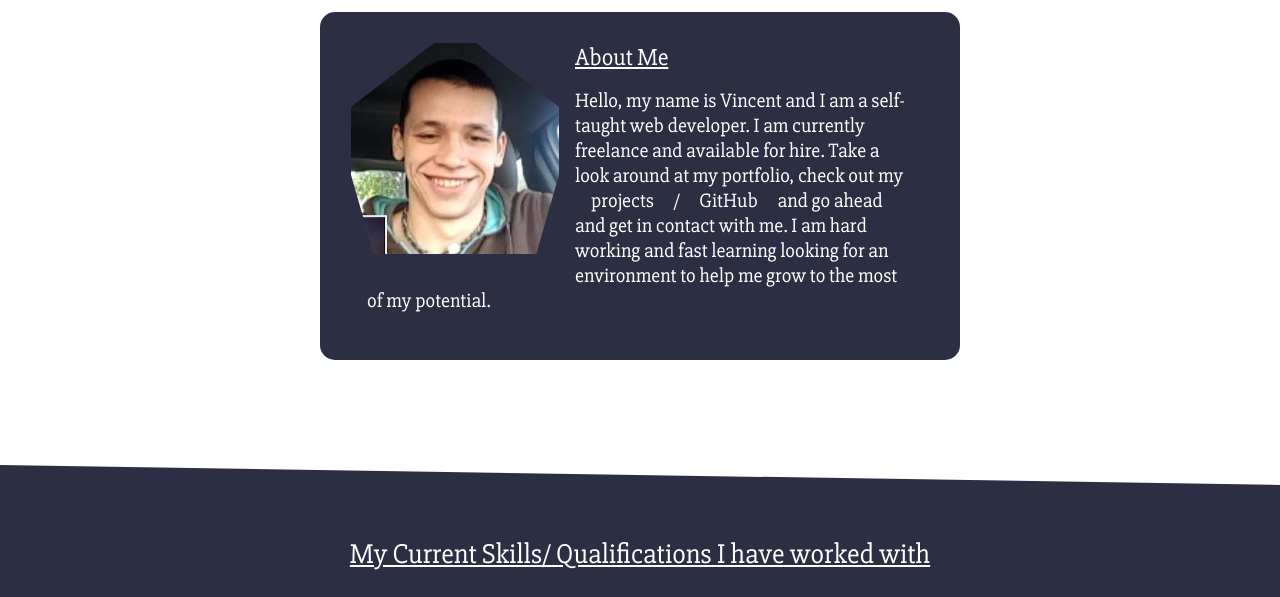
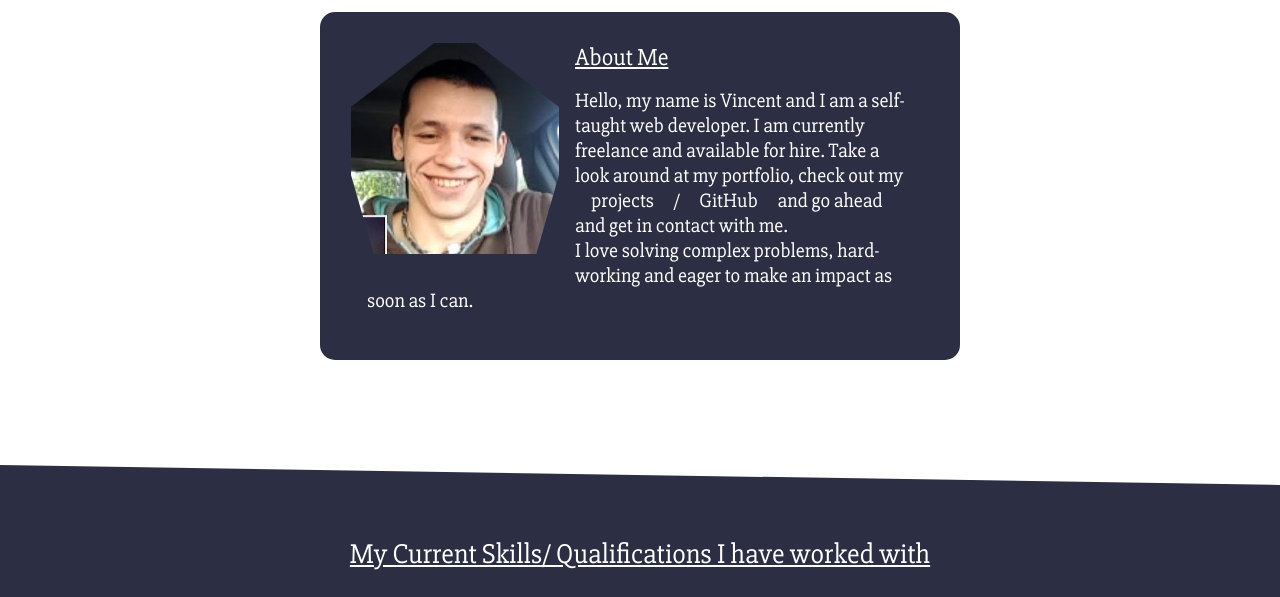
Before and after one commit to Vegitarius/portfolio, a website built with webpack: page index.html in a window 1280 px wide. Shown: the part 853-1450 px from the top of the page. Built offline with nearby package versions, Linux system fonts and the light colour scheme; files whose address does not match are found by name.

Commit message:
small change

```diff
--- a/index.html
+++ b/index.html
@@ -109,9 +109,9 @@
               <a class="ul-mid-out" href="/projects">projects</a>
               /
               <a class="ul-mid-out" href="https://github.com/Vegitarius">GitHub</a>
-               and go ahead and get in contact with me.
-               I am hard working and fast learning looking for an environment
-               to help me grow to the most of my potential.
+               and go ahead and get in contact with me. <br />
+               I love solving complex problems, hard-working and eager
+               to make an impact as soon as I can.
             </p>
         </div>
       </div>
```
